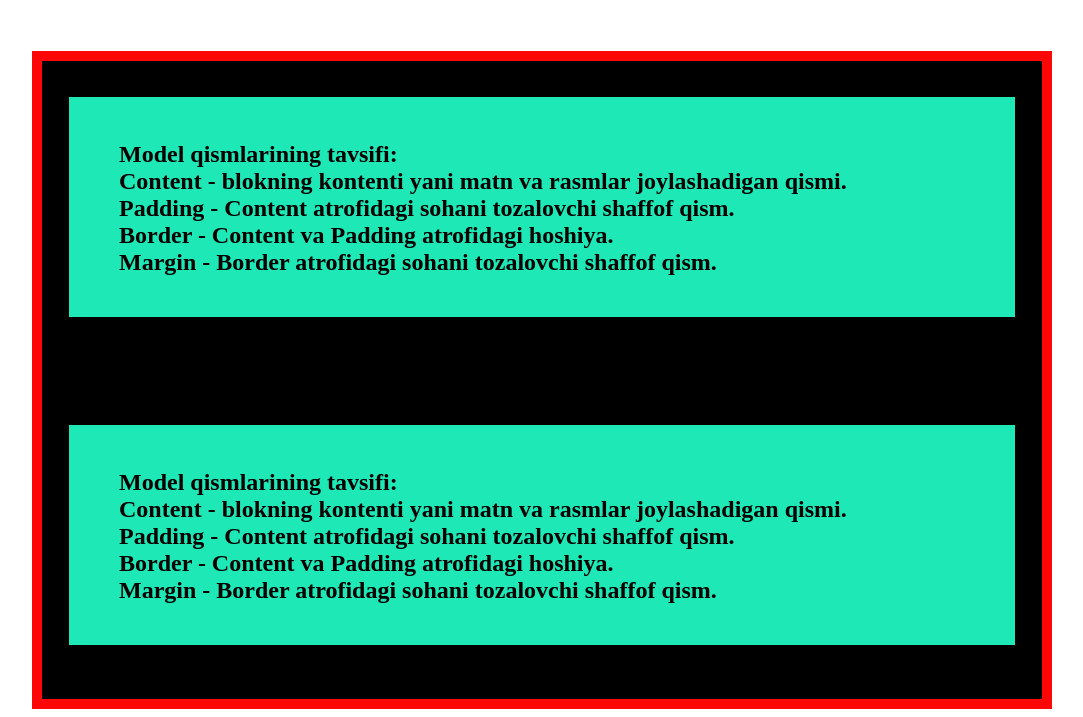
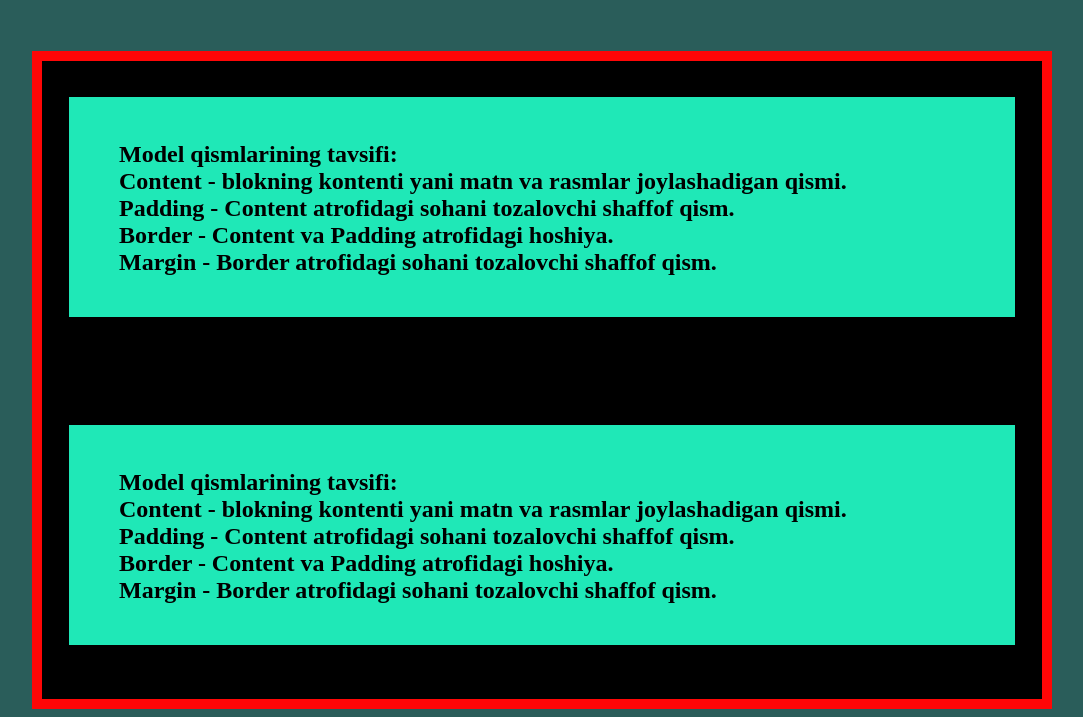
Before and after one commit to Abubakr59/lesson2-modul-2, a plain HTML site: page index.html in a window 1280 px wide. Shown: the part 177-894 px from the top of the page, without its empty margins (98-1181 px from the left). Drawn offline with Linux system fonts and the light colour scheme.

Commit message:
Add files via upload

```diff
--- a/index.html
+++ b/index.html
@@ -6,7 +6,7 @@
     <title>lesson -modul-2</title>
     <link rel="stylesheet" href="style.css">
 </head>
-<body>
+<body class="body">
  <h1 class="hash1">
     Margin vs Padding
  </h1>
--- a/style.css
+++ b/style.css
@@ -25,3 +25,8 @@ padding-top: 20px;
 padding-bottom: 50px;
 padding-left: 50px;
 }
+.body {
+background-color: rgba(42, 93, 90, 1);
+
+
+}
```
